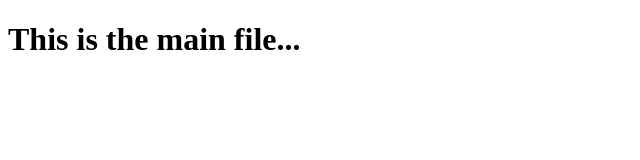
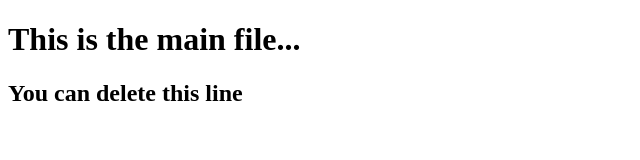
Before and after one commit to THIRKSHABASKAR/first_check, a plain HTML site: page index.html in a window 1280 px wide. Shown: the whole page, without its empty margins (0-640 px from the left). Drawn offline with Linux system fonts and the light colour scheme.

Commit message:
!feat : Changed

```diff
--- a/index.html
+++ b/index.html
@@ -7,5 +7,6 @@
 </head>
 <body>
    <h1>This is the main file...</h1>
+   <h2>You can delete this line</h2>
 </body>
 </html>
```
